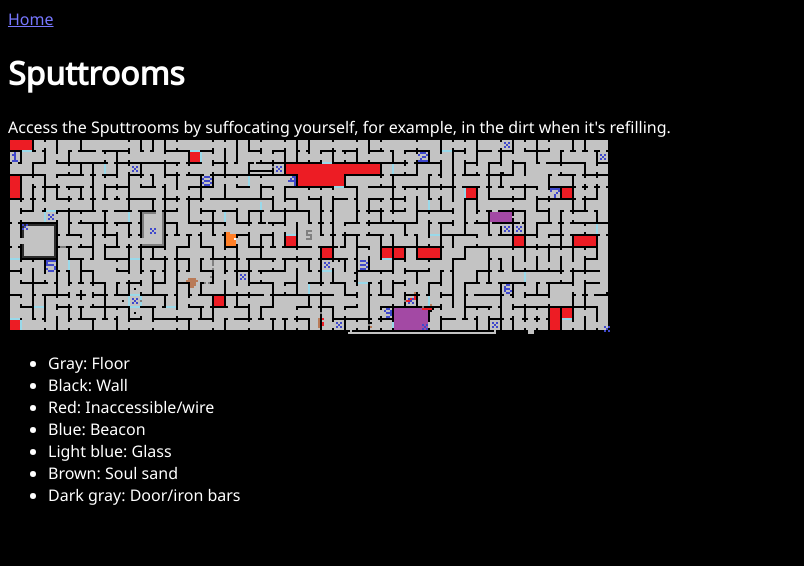
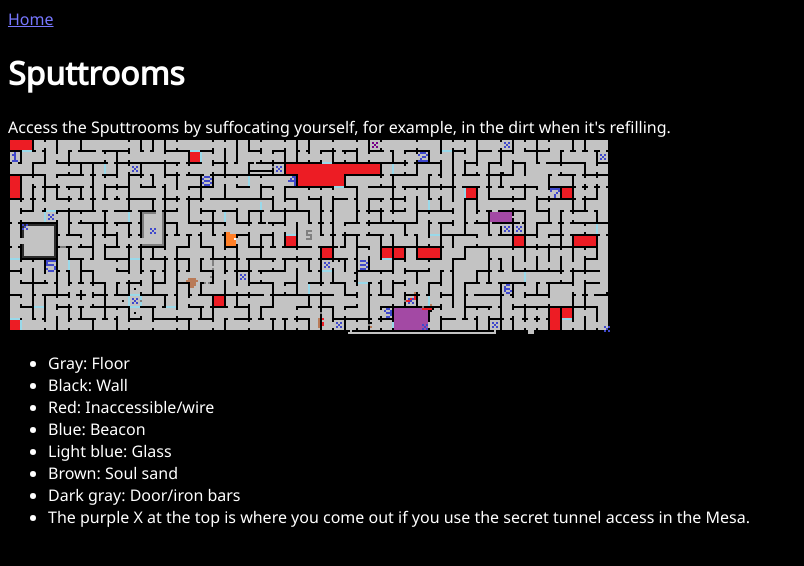
Before and after one commit to KinuTheDragon/pickaxe, a Flask app: page /sputtrooms in a window 1280 px wide. Shown: the top 566 px of the page, without its empty margins (0-804 px from the left). Run offline with Flask 3, Linux system fonts and the light colour scheme.

Commit message:
Update Sputtrooms Map

```diff
--- a/templates/sputtrooms.html
+++ b/templates/sputtrooms.html
@@ -22,6 +22,7 @@
             <li>Light blue: Glass</li>
             <li>Brown: Soul sand</li>
             <li>Dark gray: Door/iron bars</li>
+            <li>The purple X at the top is where you come out if you use the secret tunnel access in the Mesa.</li>
         </ul>
         <script src="{{ url_for('static', filename='fixlink.js') }}"></script>
     </body>
```
Also changed, not shown: static/images/default/sputtrooms_map.png.
